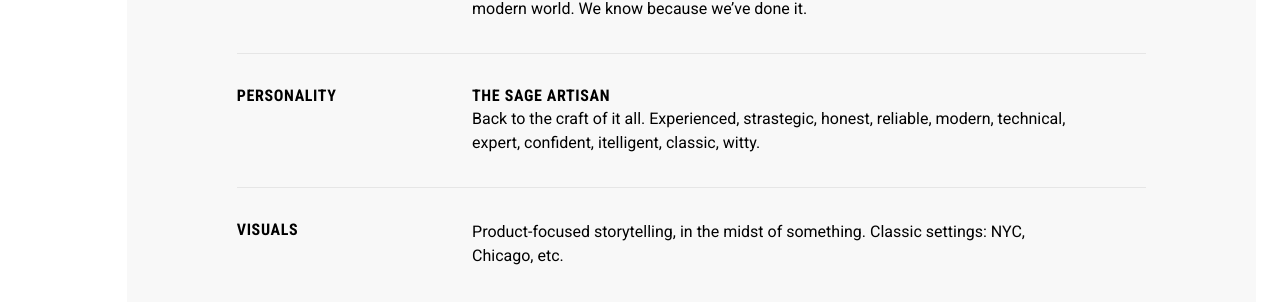
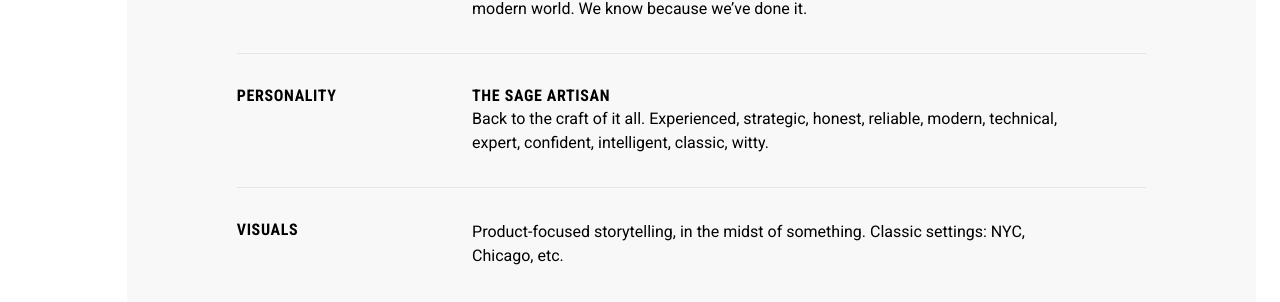
Before and after one commit to generationtux/styleguide, a Jekyll site: the page built from brand-guidelines.html, in a window 1280 px wide and 900 px high, scrolled down 709 px. Shown: the part 151-453 px from the top of the window. Built offline with Jekyll 4.4.1, drawn with Linux system fonts in a browser that asks for light colours.

Commit message:
fixes typos

```diff
--- a/_brand-guides/01-brand-position.html
+++ b/_brand-guides/01-brand-position.html
@@ -38,7 +38,7 @@ title: The Brand
   <div class="col-sm-9 readable-line">
     <h4>The Sage Artisan</h4>
     <p>
-      Back to the craft of it all. Experienced, strastegic, honest, reliable, modern, technical, expert, confident, itelligent, classic,&nbsp;witty.
+      Back to the craft of it all. Experienced, strategic, honest, reliable, modern, technical, expert, confident, intelligent, classic,&nbsp;witty.
     </p>
   </div>
 </div><!-- /row -->
```
